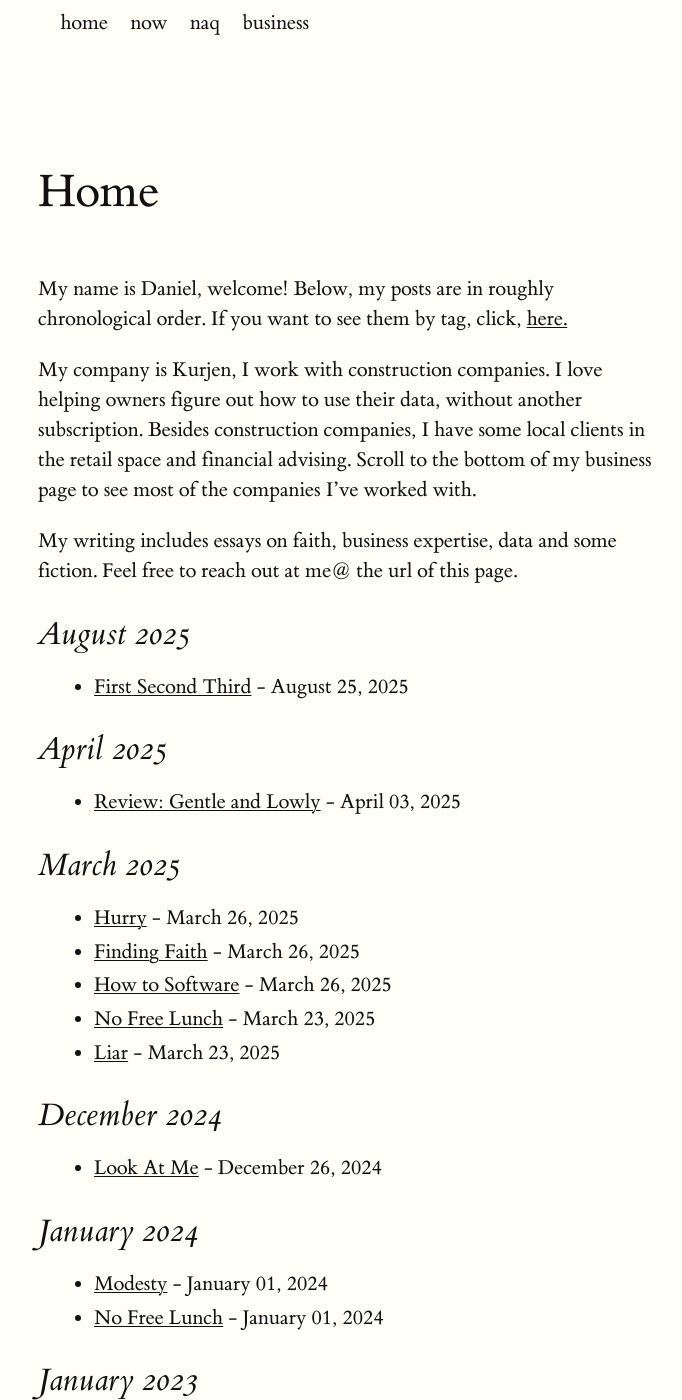
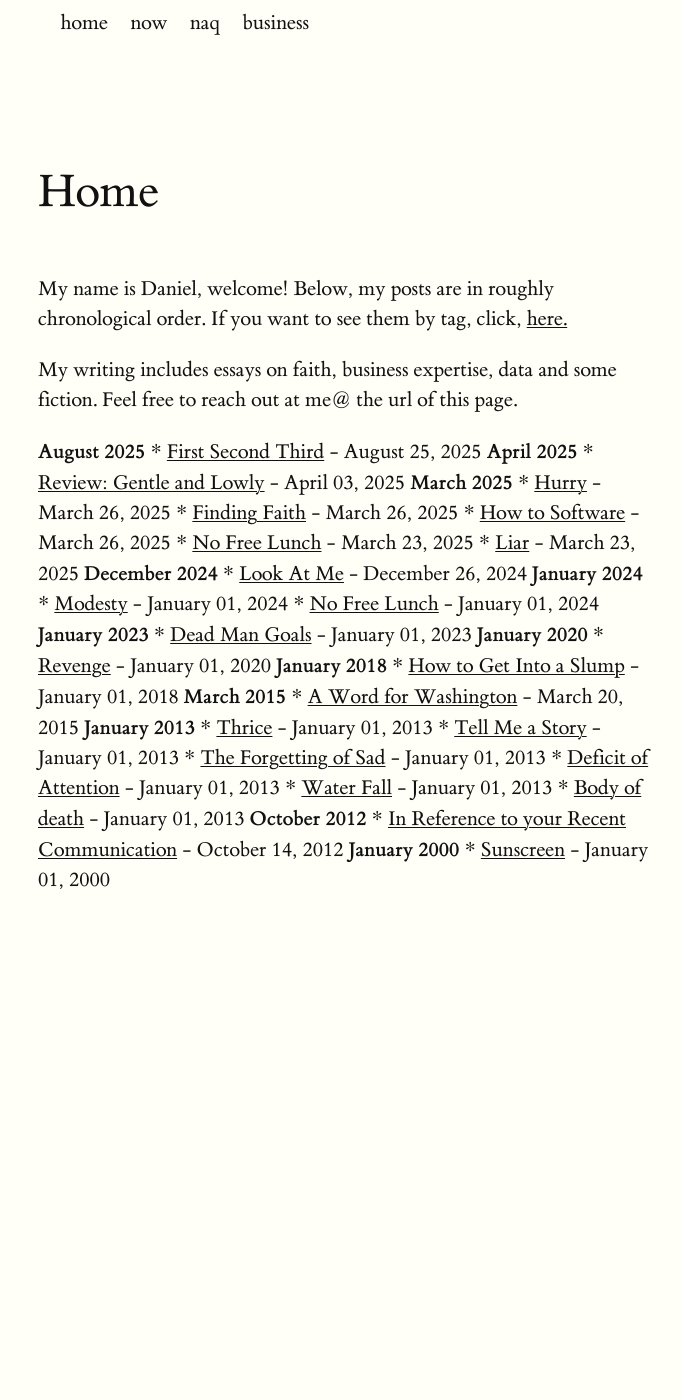
Before and after one commit to pact-wheeler/exp7, a Jekyll site: the page built from index.md, in a window 1280 px wide and 1400 px high. Shown: the whole window, without its empty margins (122-804 px from the left). Built offline with Jekyll 4.4.1, drawn with Linux system fonts in a browser that asks for light colours; some of the changed text lies outside the part shown.

Commit message:
Update index.md

```diff
--- a/index.md
+++ b/index.md
@@ -5,18 +5,6 @@ title: Home
 
 My name is Daniel, welcome! Below, my posts are in roughly chronological order. If you want to see them by tag, click, [here.]({{ site.baseurl }}/tags.html)
 
-My company is Kurjen, I work with construction companies. I love helping owners figure out how to use their data, without another subscription. Besides construction companies, I have some local clients in the retail space and financial advising. Scroll to the bottom of my business page to see most of the companies I've worked with.
-
 My writing includes essays on faith, business expertise, data and some fiction. Feel free to reach out at me@ the url of this page.
 
-{% assign postsByYearMonth = site.posts | group_by_exp:"post", "post.date | date: '%B %Y'" %}
-{% for yearMonth in postsByYearMonth %}
-  <h2>{{ yearMonth.name }}</h2>
-  <ul>
-    {% for post in yearMonth.items %}
-      <li>
-        <a href="{{ site.baseurl }}{{ post.url }}">{{ post.title }}</a> - {{ post.date | date: "%B %d, %Y" }}
-      </li>
-    {% endfor %}
-  </ul>
-{% endfor %}
+{% assign postsByYearMonth = site.posts | group_by_exp:"post", "post.date | date: '%B %Y'" %} {% for yearMonth in postsByYearMonth %} **{{ yearMonth.name }}** {% for post in yearMonth.items %} * [{{ post.title }}]({{ post.url }}) - {{ post.date | date: "%B %d, %Y" }} {% endfor %} {% endfor %}
```
